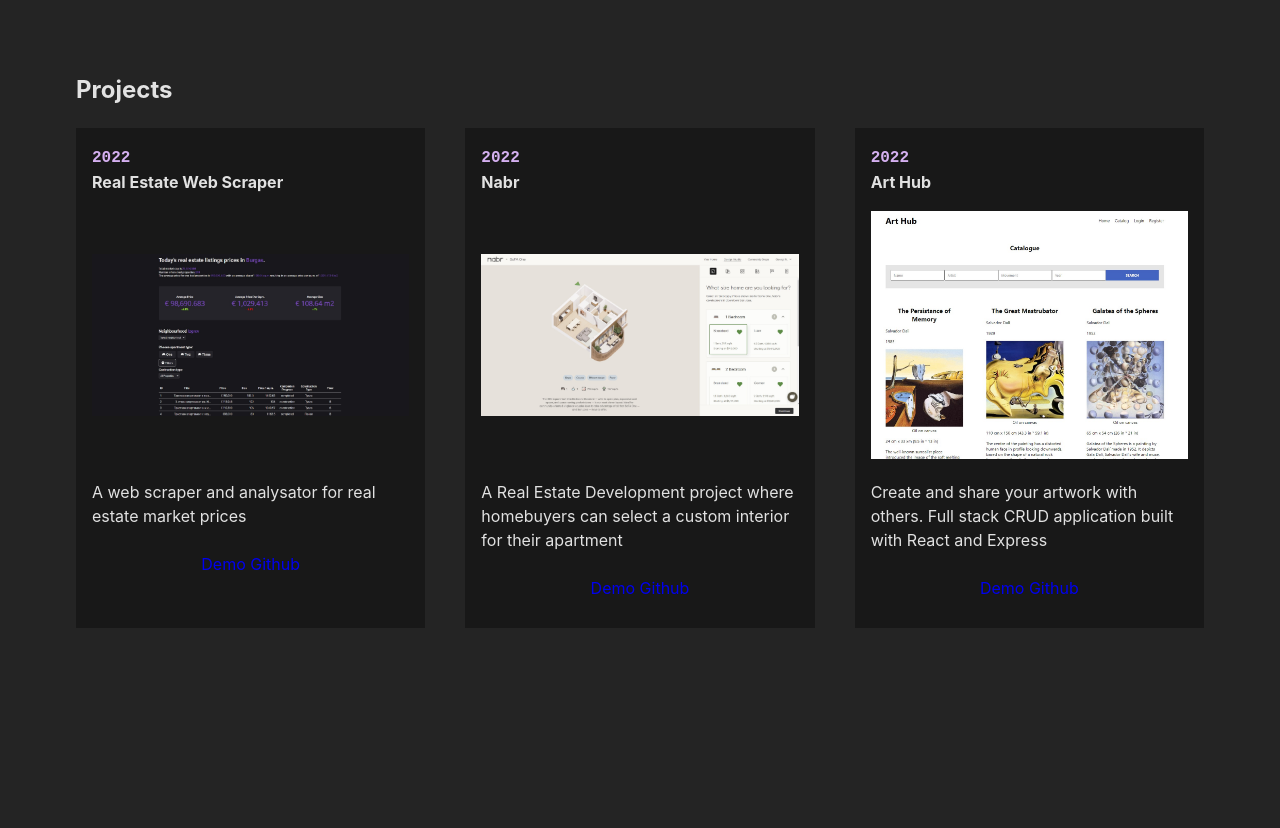
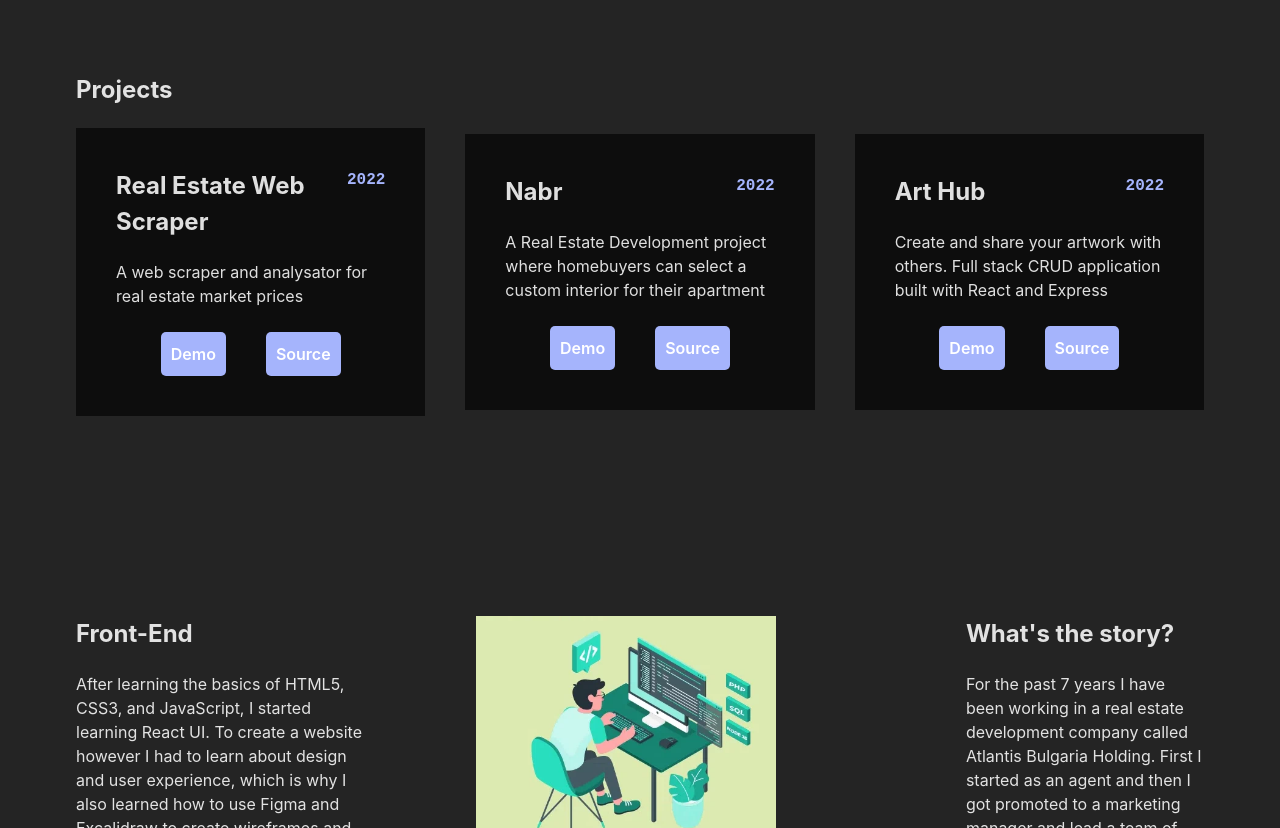
Before and after one commit to GeorgiNedyalkov/georginedyalkov.com, a React (Vite) app: page / in a window 1280 px wide. Shown: the part 720-1548 px from the top of the page. Built offline with nearby package versions, Linux system fonts and the light colour scheme.

Commit message:
Refactor project page and component

```diff
--- a/src/components/Projects/Project/Project.css
+++ b/src/components/Projects/Project/Project.css
@@ -1,19 +1,23 @@
 .project {
-    max-width: 400px;
-    height: 500px;
-    padding-bottom: 1.5rem;
-    padding: 1rem;
-    background-color: rgba(0, 0, 0, 0.338);
+    max-width: 500px;
+    padding: 40px;
+    background-color: rgba(0, 0, 0, 0.638);
 }
+
+.project__top {
+    display: flex;
+    justify-content: space-between;
+}
+
 .project__name {
-    margin-bottom: 1rem;
+    font-size: 1.5rem;
 }
 
 .project__date {
     font-family: monospace;
     font-size: 1rem;
     font-weight: 700;
-    color: rgb(213, 176, 240);
+    color: var(--primary-indigo-300);
 }
 
 .project__image_container {
@@ -22,7 +26,23 @@
 }
 
 .project__image {
-    object-fit: contain;
+    object-fit: cover;
     width: 100%;
     height: 100%;
 }
+
+.project__link {
+    padding: 10px;
+    font-weight: 600;
+    background-color: var(--primary-indigo-300);
+    border-radius: var(--btn-radius);
+}
+
+.project__link a {
+    color: white;
+}
+
+.project__link:hover {
+    background-color: var(--primary-indigo-500);
+    border: none;
+}
--- a/src/components/Projects/Project/Project.jsx
+++ b/src/components/Projects/Project/Project.jsx
@@ -3,16 +3,20 @@ import "./Project.css";
 const Project = ({ name, description, date, demo, code, imageUrl }) => {
   return (
     <article className="project">
-      <time className="project__date">{date}</time>
-      <h4 className="project__name">{name}</h4>
-      <div className="project__image_container">
+      <div className="project__top">
+        <h4 className="project__name">{name}</h4>
+        <time className="project__date">{date}</time>
+      </div>
+      {/* <div className="project__image_container">
         <img className="project__image" src={imageUrl} alt={imageUrl} />
-      </div>
+      </div> */}
       <p className="project__description">{description}</p>
       <ul className="project__links">
         <li className="project__link">
           <a href={demo}>Demo </a>
-          <a href={code}>Github</a>
+        </li>
+        <li className="project__link">
+          <a href={code}>Source</a>
         </li>
       </ul>
     </article>
--- a/src/components/Projects/Projects.jsx
+++ b/src/components/Projects/Projects.jsx
@@ -4,7 +4,7 @@ import Project from "./Project/Project";
 
 const Projects = ({ projects }) => {
   return (
-    <section>
+    <section id="projects_section">
       <h2>Projects</h2>
       <div className="projects">
         <ul>
```
